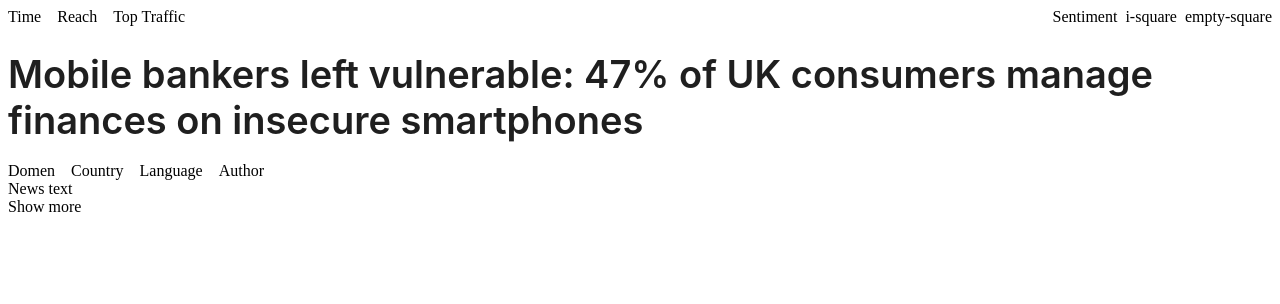
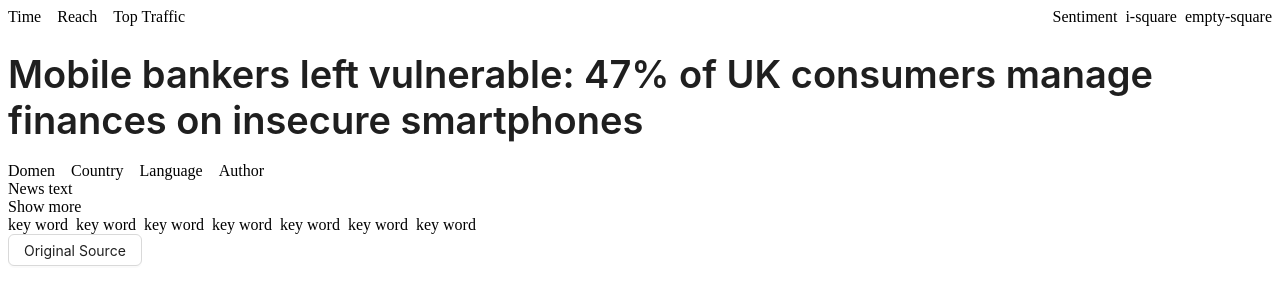
Before and after one commit to gr-sv/newsblock, a React (Create React App) app: page / in a window 1280 px wide. Shown: the top 304 px of the page. Built offline with nearby package versions, Linux system fonts and the light colour scheme.

Commit message:
Add key words and Button

```diff
--- a/src/App.js
+++ b/src/App.js
@@ -1,4 +1,4 @@
-import { Flex, Typography } from 'antd';
+import { Button, Flex, Typography } from 'antd';
 import { data } from './data.js';
 const { Title } = Typography;
 
@@ -35,8 +35,20 @@ function App() {
 			<div>Show more</div>
 		</Flex>
 
-		<Flex></Flex>
-		<Flex></Flex>
+		<Flex justify='start' gap='small'>
+			<div>key word</div>
+			<div>key word</div>
+			<div>key word</div>
+			<div>key word</div>
+			<div>key word</div>
+			<div>key word</div>
+			<div>key word</div>
+		</Flex>
+
+		<Flex>
+			<Button>Original Source</Button>
+		</Flex>
+
 		<Flex></Flex>
 		<Flex></Flex>
 		<Flex></Flex>
```
